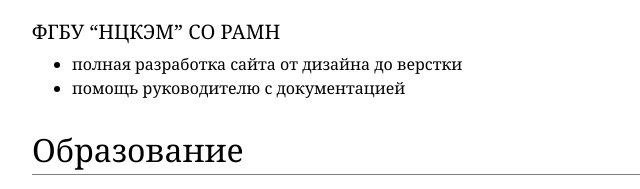
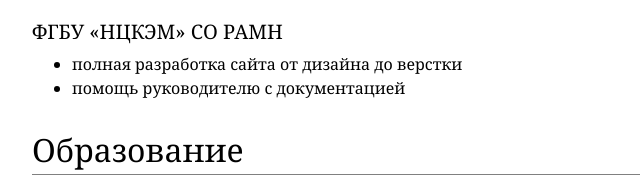
Before and after one commit to zhenyapm/zhenyapm.github.io, a plain HTML site: page index.html in a window 1280 px wide. Shown: the part 508-697 px from the top of the page, 208-848 px from the left. Drawn offline with Linux system fonts and the light colour scheme.

Commit message:
Update index.html

```diff
--- a/index.html
+++ b/index.html
@@ -27,7 +27,7 @@
         <li>работа в Scrum-команде по Agile</li>
       </ul>
 
-      <h3>ФГБУ “НЦКЭМ” СО РАМН</h3>
+      <h3>ФГБУ «НЦКЭМ» СО РАМН</h3>
       <ul>
         <li>полная разработка сайта от дизайна до верстки</li>
         <li>помощь руководителю с документацией</li>
```
